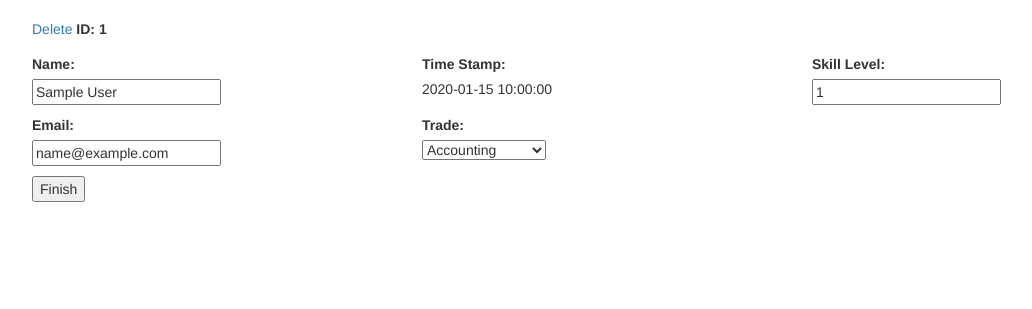
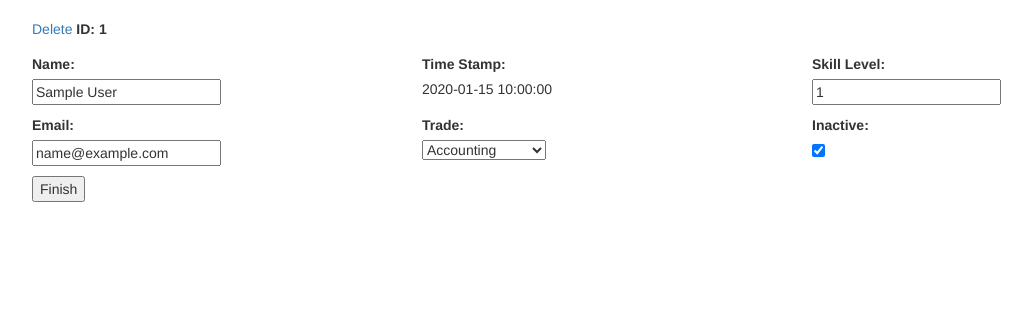
Before and after one commit to chrispuppe/ITEquipDB, a Flask app: page /employee/edit/1 in a window 1280 px wide. Shown: the part 51-360 px from the top of the page, without its empty margins (38-1070 px from the left). Run offline with Flask 2, Linux system fonts and the light colour scheme; a user stored in the database is signed in; tables that the repository leaves empty hold one stand-in row (values such as "Sample post"); some libraries are stand-ins or nearby versions.

Commit message:
Employee inactive checkbox working.

```diff
--- a/app/models.py
+++ b/app/models.py
@@ -19,6 +19,7 @@ class Employee(db.Model):
     skill_level = db.Column(db.Integer)
     email_address = db.Column(db.String(128))
     trade = db.Column(db.String(128))
+    inactive = db.Column(db.BOOLEAN(), default=False, nullable=False)
 
     def __init__(self, name, skill_level, email_address, trade):
     	self.name = name
--- a/app/templates/employee/edit.html
+++ b/app/templates/employee/edit.html
@@ -27,14 +27,11 @@
 					{{ post.create_ts }}</p>
 
 				</div>
-
-
 				<div class="col-md-4">
 					<div>
 						<label>Skill Level:</label>
 					</div>
 						<input type="number" name="skill_level_form" value="{{ post.skill_level }}"></p>
-
 				</div>
 			</div>
 			<div class="row">
@@ -60,6 +57,12 @@
 						<option {% if post.trade == "Service"%}{{'selected="selected"' }}{% endif %}value="Service">Service</option>
 					</select></p>
 				</div>
+				<div class="col-md-4">
+					<div>
+						<label>Inactive:</label>
+					</div>
+					<input type="checkbox" name="inactive" value="inactive" {% if post.inactive == 1%}{{'checked="checked"' }}{% endif %}>
+				</div>
 			</div>
 			<div class="row">
 				<div class="col-md-4">
--- a/app/views.py
+++ b/app/views.py
@@ -163,6 +163,10 @@ def edit_employee(id):
         post.skill_level = request.form['skill_level_form']
         post.email_address = request.form['email_address_form']
         post.trade = request.form['trade_form']
+        if 'inactive' in request.form:
+            post.inactive = True
+        else:
+            post.inactive = False
         db.session.commit()
         return redirect(url_for('index'))
     else:
```
